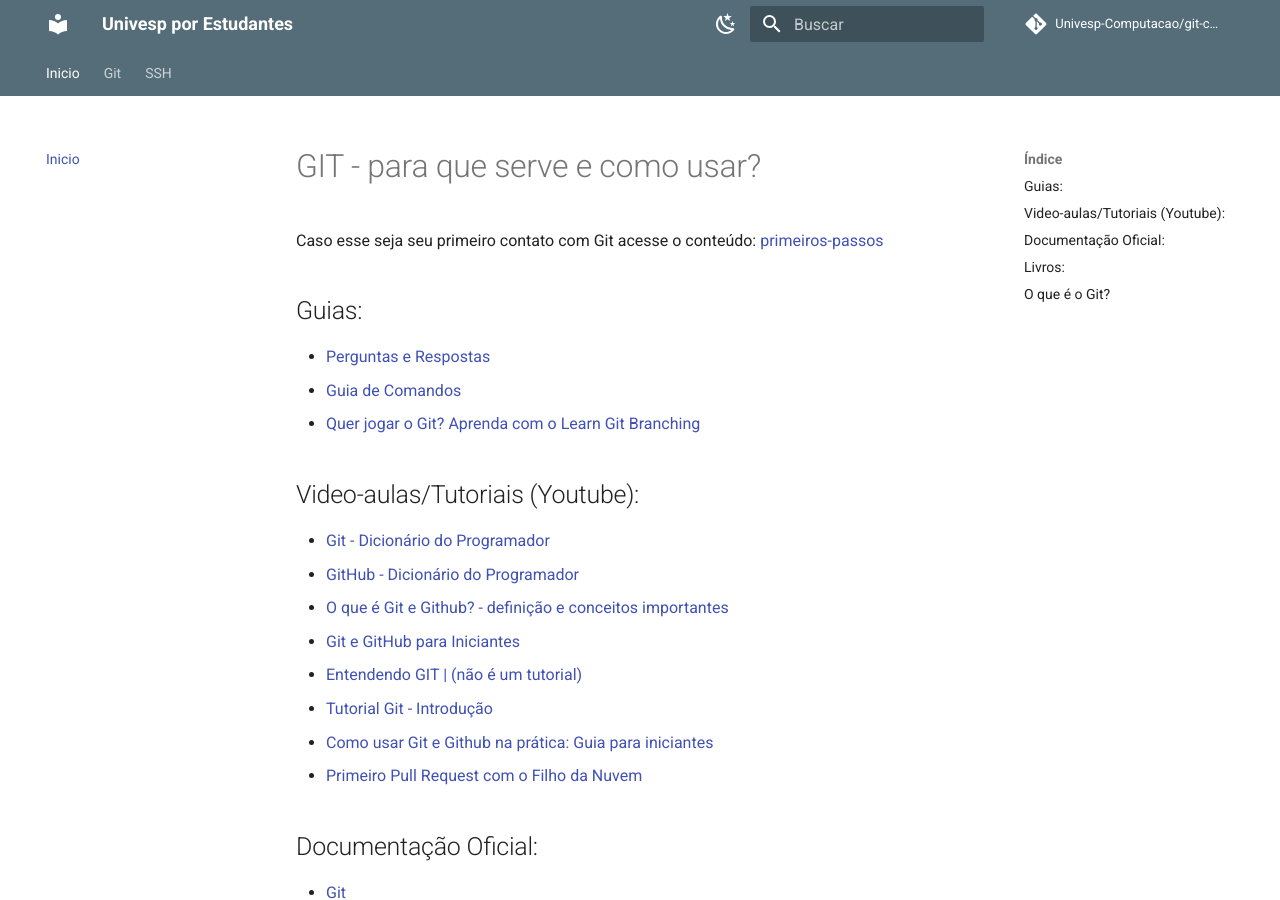
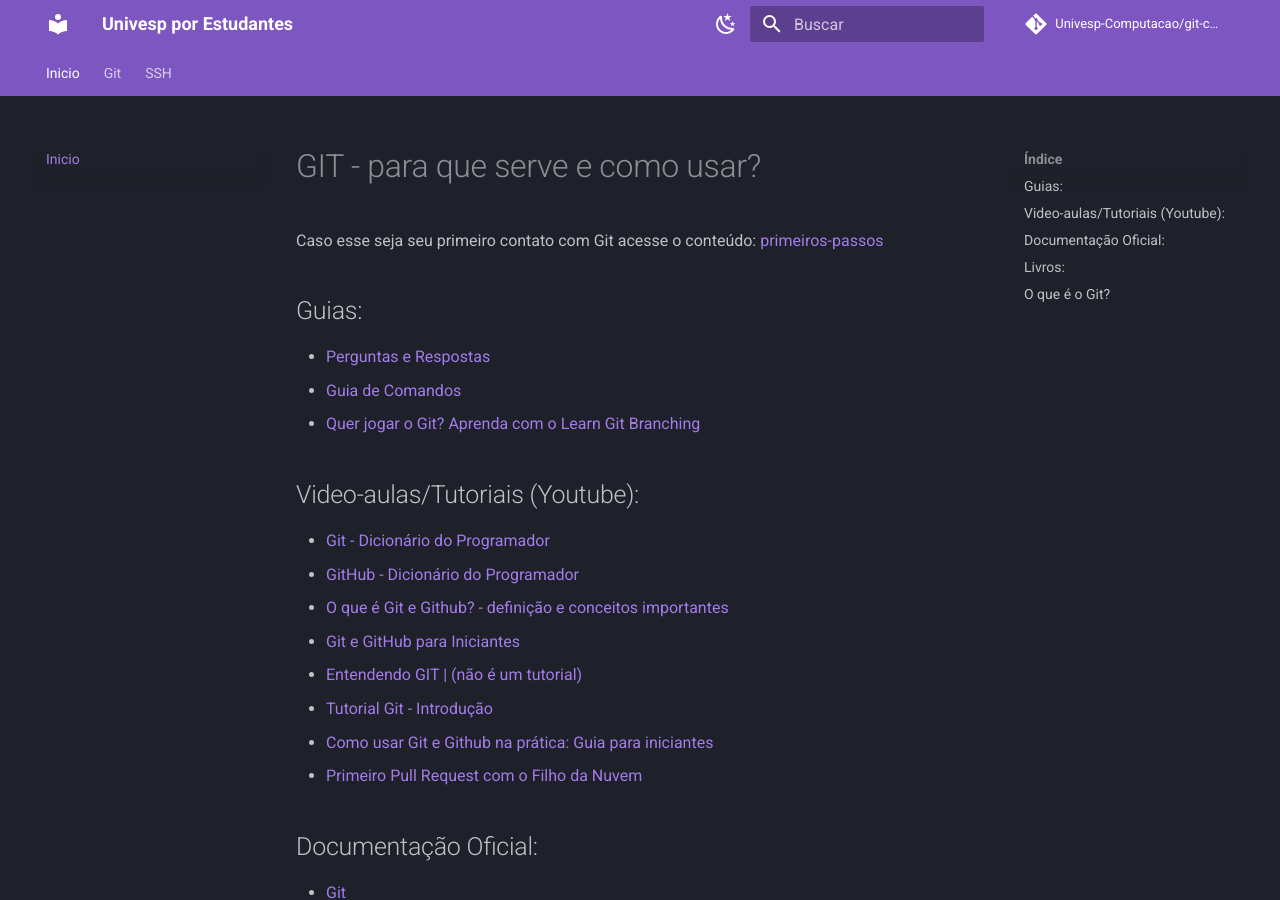
Before and after one commit to Univesp-Computacao/git-como-usar, an MkDocs documentation site: the page built from docs/index.md, in a window 1280 px wide and 900 px high. Built offline with MkDocs 1.6.1 and Material for MkDocs 9.7.7, drawn with Linux system fonts in a browser that asks for light colours; comment, search, counter and statistics services are not loaded.

Commit message:
alterando core do schema

```diff
--- a/mkdocs.yml
+++ b/mkdocs.yml
@@ -37,15 +37,15 @@
     - toc.follow
     #- toc.integrate
   palette:
-    - scheme: default
-      primary: blue grey
-      accent: yellow
+    - scheme: slate
+      primary: deep purple
+      accent: light green
       toggle:
         icon: material/weather-night
         name: Switch to dark mode
-    - scheme: slate
-      primary: red
-      accent: red
+    - scheme: default
+      primary: deep purple
+      accent: green
       toggle:
         icon: material/weather-sunny
         name: Switch to light mode
```
